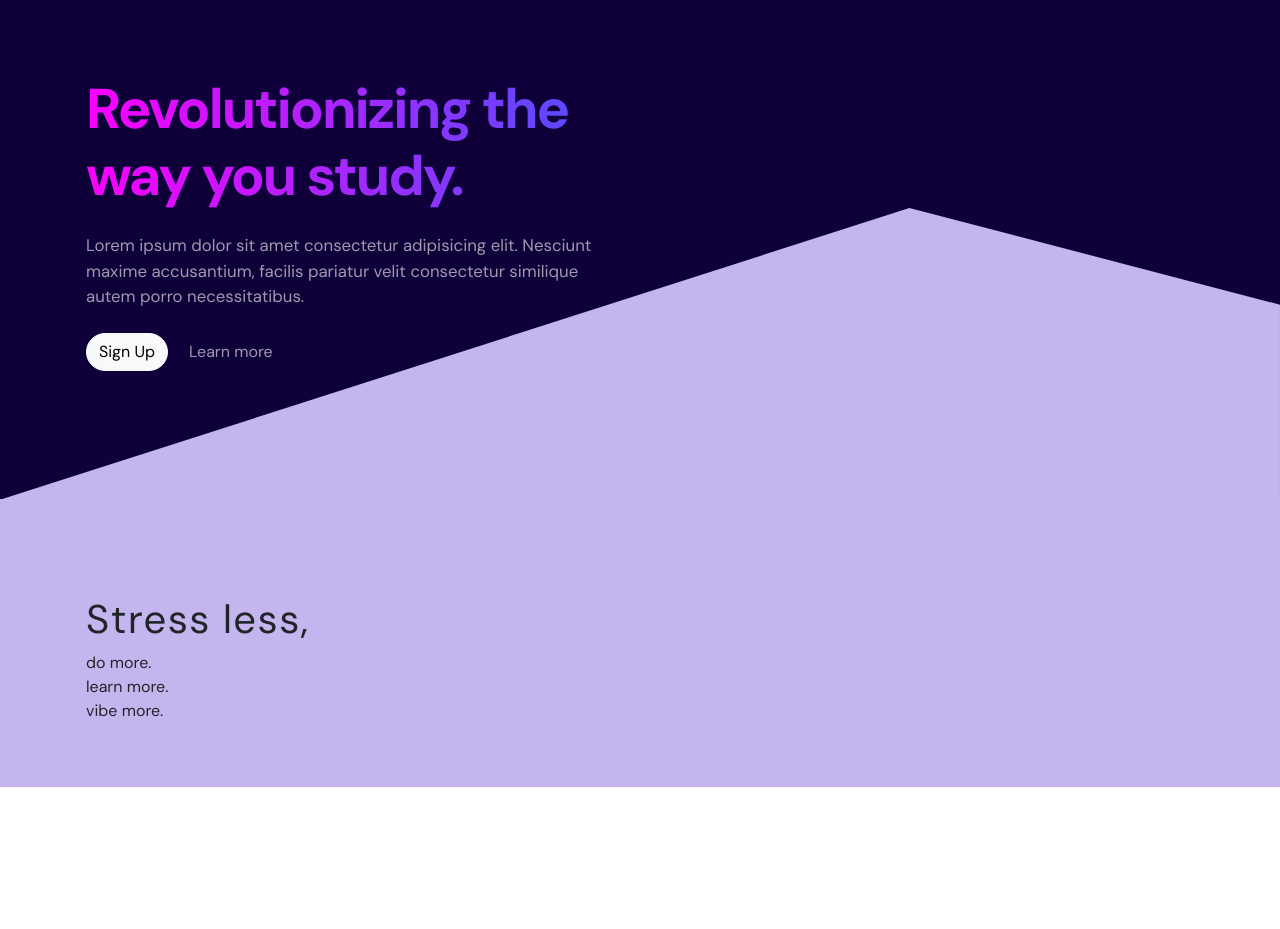
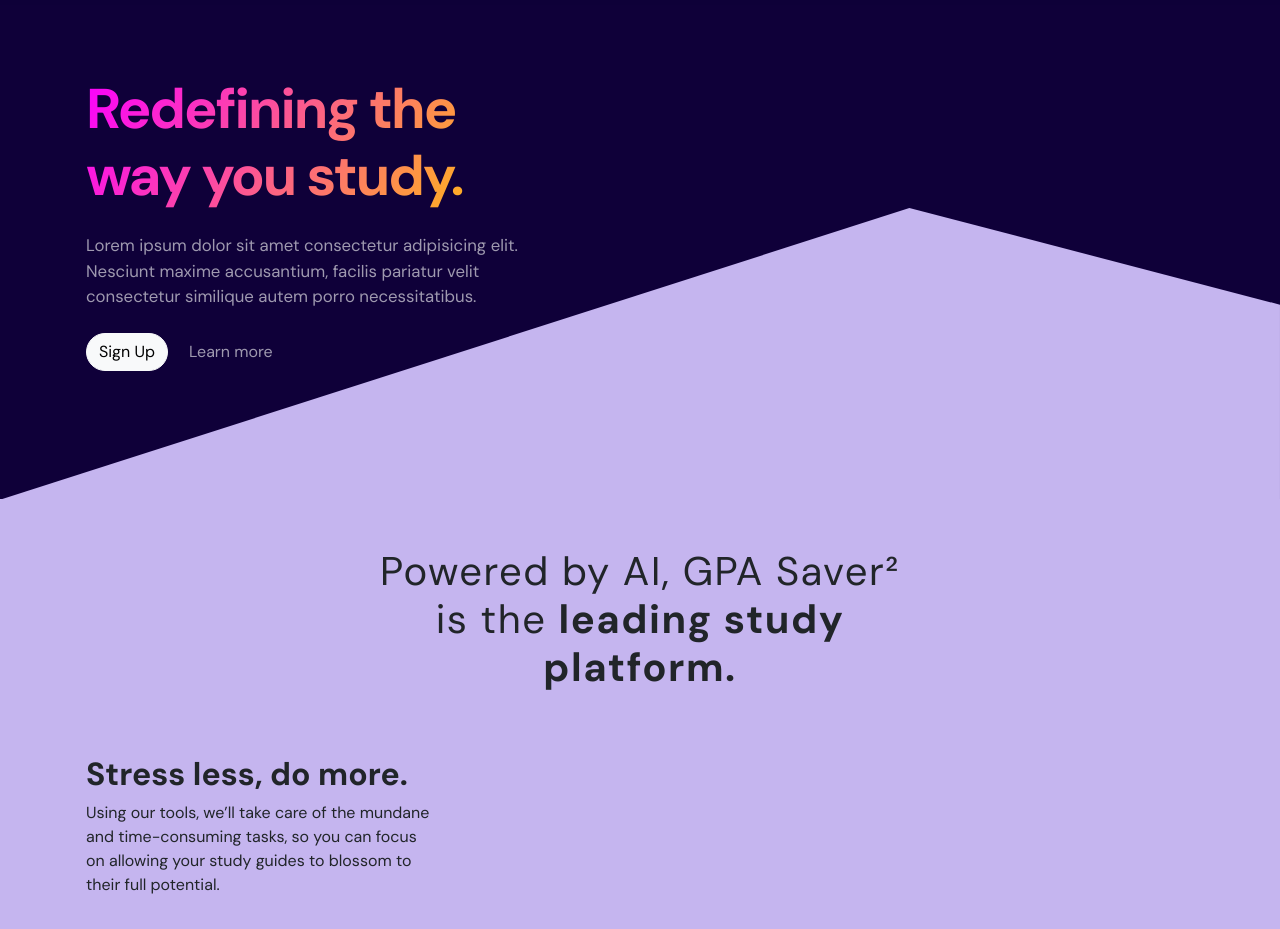
Before and after one commit to CSE-HighTechHighSchool/WS_2324_4, a plain HTML site: page index.html in a window 1280 px wide. Shown: the part 53-982 px from the top of the page. Before the commit the page ends 840 px from the top, so only its background shows below. Drawn offline with nearby package versions, Linux system fonts and the light colour scheme.

Commit message:
CSS for value proposition

```diff
--- a/index.html
+++ b/index.html
@@ -76,9 +76,9 @@
       <img draggable="false" id="mountain" src="img/mountain.svg" alt="">
       <div class="container">
         <div class="row">
-          <div class="col-sm-10 col-lg-6 text-light">
+          <div class="col-sm-10 col-lg-6 col-xl-5 text-light">
             <!-- hero-text = custom class for text gradient and font size -->
-            <h1 class="mb-4">Revolutionizing the way you study.</h1>
+            <h1 class="mb-4">Redefining the way you study.</h1>
             <p class="description mb-4">
               Lorem ipsum dolor sit amet consectetur adipisicing elit. Nesciunt
               maxime accusantium, facilis pariatur velit consectetur similique
@@ -92,13 +92,14 @@
         </div>
       </div>
     </section>
-    <section class="val-prop">
+    <section class="val-prop py-5">
       <div class="container">
-        <h1>Stress less,</h1>
+        <h1 class="text-center w-50 mx-auto mb-6">Powered by AI, GPA Saver² is the <strong>leading study platform.</strong></h1>
         <div class="row">
-          <div class="phrase active">do more.</div>
-          <div class="phrase">learn more.</div>
-          <div class="phrase">vibe more.</div>
+          <div class="col-lg-5 col-xl-4">
+            <h2>Stress less, do more.</h2>
+            <p>Using our tools, we’ll take care of the mundane and time-consuming tasks, so you can focus on allowing your study guides to blossom to their full potential.</p>
+          </div>
         </div>
       </div>
     </section>
--- a/styles.css
+++ b/styles.css
@@ -1,5 +1,4 @@
-@import url('https://fonts.googleapis.com/css2?family=DM+Sans:opsz,wght@9..40,400;9..40,700&display=swap');
-
+@import url('https://fonts.googleapis.com/css2?family=DM+Sans:opsz,wght@9..40,400;9..40,700&family=Source+Serif+4:opsz,wght@8..60,400;8..60,700&display=swap');
 /* Declare variables (for colors) */
 :root {
   --bg-primary: #0F0039; /* Page background color */
@@ -7,6 +6,7 @@
   --button: #7a20bf;
   --button-hover: #9938e3;
   --bg-accent: white;
+
 }
 
 /* Reset stypes */
@@ -44,6 +44,7 @@
   padding: 5px 15px;
   border-radius: 18px;
 }
+
 
 /* Hero section in the landing page */
 .hero {
@@ -174,11 +175,17 @@
   z-index: 1;
 }
 
+.ghost-btn {
+  padding: 0.375rem 0.75rem;
+  color: rgba(255, 255, 255, 0.6);
+}
+
+
 /* Text gradient and font size */
 .hero h1 {
   font-size: 3.5rem;
   font-weight: 800;
-  background: linear-gradient(to right, #FA00FF 0%, #4A52FF 100%);
+  background: linear-gradient(121deg, #FA00FF 0%, #FFCB00 100%);
   -webkit-background-clip: text;
   -webkit-text-fill-color: transparent;
   background-clip: text;
@@ -190,7 +197,7 @@
   color: rgba(255, 255, 255, 0.6);
 }
 
-.city{
+.city {
   background-image: url('img/city.jpg');
   background-size: 100% auto;
   background-repeat: no-repeat;
@@ -199,22 +206,24 @@
 }
 
 
+/* Value proposition section */
+.val-prop {
+  background: #C5B5EF;
+}
+
+.val-prop h1 {
+  letter-spacing: 1.5px;
+}
+
+.val-prop h2 {
+  font-weight: bold;
+}
+
 /* Overriding Bootstrap styles */
 .container {
   padding: 0 1rem;
 }
 
-.ghost-btn {
-  padding: 0.375rem 0.75rem;
-  color: rgba(255, 255, 255, 0.6);
+.mb-6 {
+  margin-bottom: 4rem;
 }
-
-/* Value proposition section */
-.val-prop {
-  background: #C5B5EF;
-  padding: 6rem 0 4rem;
-}
-
-.val-prop h1 {
-  letter-spacing: 1.5px;
-}
```
